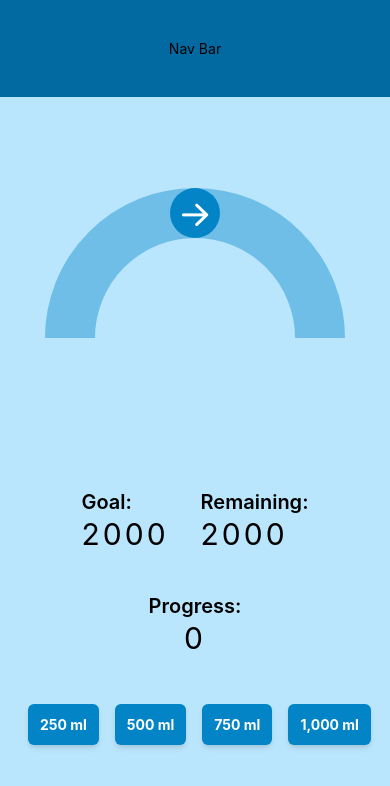
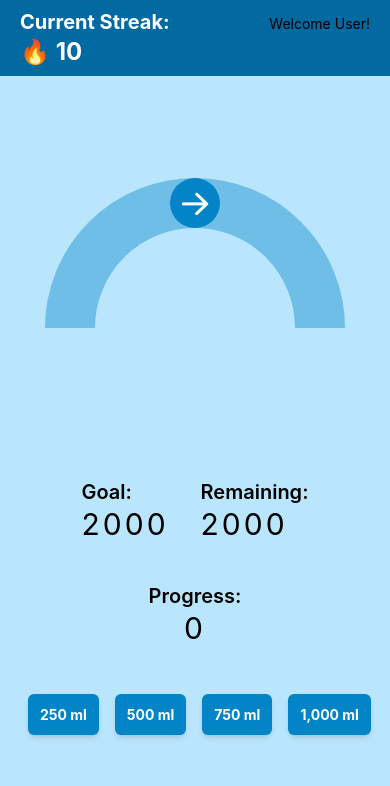
Before and after one commit to bryanansong/Water-Pal, a React Native app: screen / in a window 390 px wide. Shown: the top 786 px of the page. Built offline with nearby package versions, Linux system fonts and the light colour scheme.

Commit message:
Added streak to nav bar and implemented safe view

```diff
--- a/App.js
+++ b/App.js
@@ -1,5 +1,5 @@
 import { StatusBar } from "expo-status-bar";
-import { Text, View } from "react-native";
+import { SafeAreaView, Text, View } from "react-native";
 import { useState } from "react";
 import Nav from "./src/components/Nav";
 import { dailyGoal } from "./src/constants";
@@ -16,7 +16,7 @@ export default function App() {
 	};
 
 	return (
-		<View className="flex flex-1">
+		<SafeAreaView className="flex flex-1 bg-sky-700">
 			<Nav />
 
 			<View className="flex flex-col flex-1 items-center justify-center bg-sky-200">
@@ -36,6 +36,6 @@ export default function App() {
 			</View>
 
 			<StatusBar style="auto" />
-		</View>
+		</SafeAreaView>
 	);
 }
--- a/src/components/Nav.jsx
+++ b/src/components/Nav.jsx
@@ -1,10 +1,19 @@
 import { View, Text } from "react-native";
 import React from "react";
+import { currentStreak } from "../constants";
 
 const Nav = () => {
 	return (
-		<View className="flex items-center justify-center bg-sky-700 py-10">
-			<Text>Nav Bar</Text>
+		<View className="flex flex-row items-baseline justify-between px-5 bg-sky-700 py-2">
+			<View>
+				<Text className="text-xl text-white font-bold">
+					Current Streak:
+				</Text>
+				<Text className="text-2xl text-white font-bold">
+					🔥 {currentStreak}
+				</Text>
+			</View>
+			<Text>Welcome User!</Text>
 		</View>
 	);
 };
```
